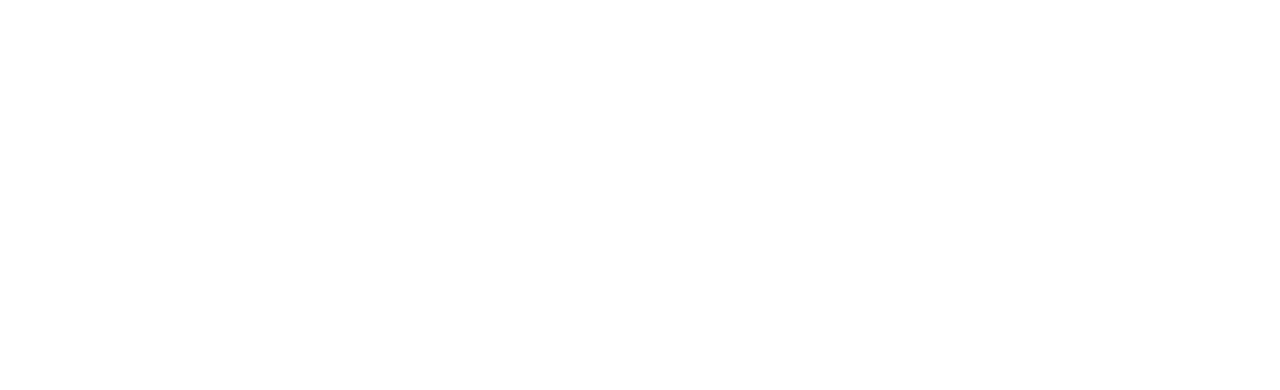
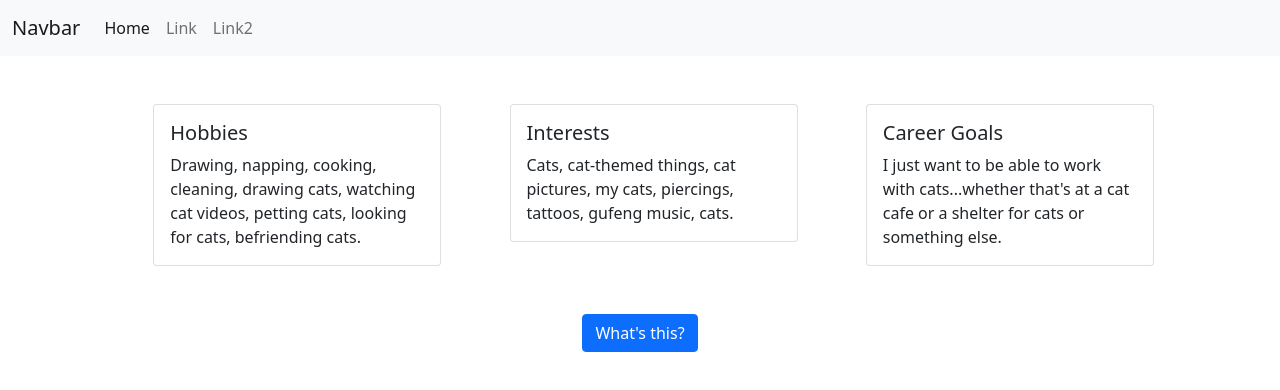
Before and after one commit to 1650796/m14-hw14-liu-arlo, a plain HTML site: page index.html in a window 1280 px wide. Drawn offline with nearby package versions, Linux system fonts and the light colour scheme.

Commit message:
new updates

```diff
--- a/index.html
+++ b/index.html
@@ -1,14 +1,97 @@
 <!DOCTYPE html>
 <html lang="en">
+
 <head>
   <meta charset="UTF-8">
   <meta http-equiv="X-UA-Compatible" content="IE=edge">
   <meta name="viewport" content="width=device-width, initial-scale=1.0">
-  <link href="https://cdn.jsdelivr.net/npm/bootstrap@5.1.3/dist/css/bootstrap.min.css" rel="stylesheet" integrity="sha384-1BmE4kWBq78iYhFldvKuhfTAU6auU8tT94WrHftjDbrCEXSU1oBoqyl2QvZ6jIW3" crossorigin="anonymous">
-  <title>Document</title>
+  <link href="https://cdn.jsdelivr.net/npm/bootstrap@5.1.3/dist/css/bootstrap.min.css" rel="stylesheet"
+    integrity="sha384-1BmE4kWBq78iYhFldvKuhfTAU6auU8tT94WrHftjDbrCEXSU1oBoqyl2QvZ6jIW3" crossorigin="anonymous">
+  <title>About me</title>
 </head>
+
 <body>
   <!-- your code here -->
-  <script src="https://cdn.jsdelivr.net/npm/bootstrap@5.1.3/dist/js/bootstrap.bundle.min.js" integrity="sha384-ka7Sk0Gln4gmtz2MlQnikT1wXgYsOg+OMhuP+IlRH9sENBO0LRn5q+8nbTov4+1p" crossorigin="anonymous"></script>
+  <nav class="navbar navbar-expand-lg navbar-light bg-light">
+    <div class="container-fluid">
+      <a class="navbar-brand" href="#">Navbar</a>
+      <button class="navbar-toggler" type="button" data-bs-toggle="collapse" data-bs-target="#navbarSupportedContent"
+        aria-controls="navbarSupportedContent" aria-expanded="false" aria-label="Toggle navigation">
+        <span class="navbar-toggler-icon"></span>
+      </button>
+      <div class="collapse navbar-collapse" id="navbarSupportedContent">
+        <ul class="navbar-nav me-auto mb-2 mb-lg-0">
+          <li class="nav-item">
+            <a class="nav-link active" aria-current="page" href="#">Home</a>
+          </li>
+          <li class="nav-item">
+            <a class="nav-link" href="#">Link</a>
+          </li>
+          <li class="nav-item">
+            <a class="nav-link" href="#">Link2</a>
+          </li>
+        </ul>
+      </div>
+    </div>
+  </nav>
+
+  <div class="container">
+    <div class="row justify-content-evenly">
+      <div class="col-md-3">
+        <div class="card my-5" style="width: 18rem;">
+          <div class="card-body">
+            <h5 class="card-title">Hobbies</h5>
+            <p class="card-text">Drawing, napping, cooking, cleaning, drawing cats, watching cat videos, petting cats, looking for cats, befriending cats. </p>
+          </div>
+        </div>
+      </div>
+      <div class="col-md-3">
+        <div class="card my-5" style="width: 18rem;">
+          <div class="card-body">
+            <h5 class="card-title">Interests</h5>
+            <p class="card-text">Cats, cat-themed things, cat pictures, my cats, piercings, tattoos, gufeng music, cats. </p>
+          </div>
+        </div>
+      </div>
+      <div class="col-md-3">
+        <div class="card my-5" style="width: 18rem;">
+          <div class="card-body">
+            <h5 class="card-title">Career Goals</h5>
+            <p class="card-text">I just want to be able to work with cats...whether that's at a cat cafe or a shelter for cats or something else.</p>
+          </div>
+        </div>
+      </div>
+    </div>
+  </div>
+
+      <!-- Button trigger modal -->
+      <div class="d-flex justify-content-center">
+      <button type="button" class="btn btn-primary" data-bs-toggle="modal" data-bs-target="#exampleModal">
+        What's this?</button>
+      </div>
+
+      <!-- Modal -->
+      <div class="modal fade" id="exampleModal" tabindex="-1" aria-labelledby="exampleModalLabel" aria-hidden="true">
+        <div class="modal-dialog">
+          <div class="modal-content">
+            <div class="modal-header">
+              <h5 class="modal-title" id="exampleModalLabel">A smiling cat!</h5>
+              <button type="button" class="btn-close" data-bs-dismiss="modal" aria-label="Close"></button>
+            </div>
+            <div class="modal-body">
+              <img src="cat.jpg" alt="smiling cat" width="350px" height="309px"></img>
+            </div>
+            <div class="modal-footer">
+              <button type="button" class="btn btn-secondary" data-bs-dismiss="modal">Close</button>
+            </div>
+          </div>
+        </div>
+      </div>
+
+
+      <script src="https://cdn.jsdelivr.net/npm/bootstrap@5.1.3/dist/js/bootstrap.bundle.min.js"
+        integrity="sha384-ka7Sk0Gln4gmtz2MlQnikT1wXgYsOg+OMhuP+IlRH9sENBO0LRn5q+8nbTov4+1p"
+        crossorigin="anonymous"></script>
 </body>
+
 </html>
```
Also changed, not shown: cat.jpg (added).
